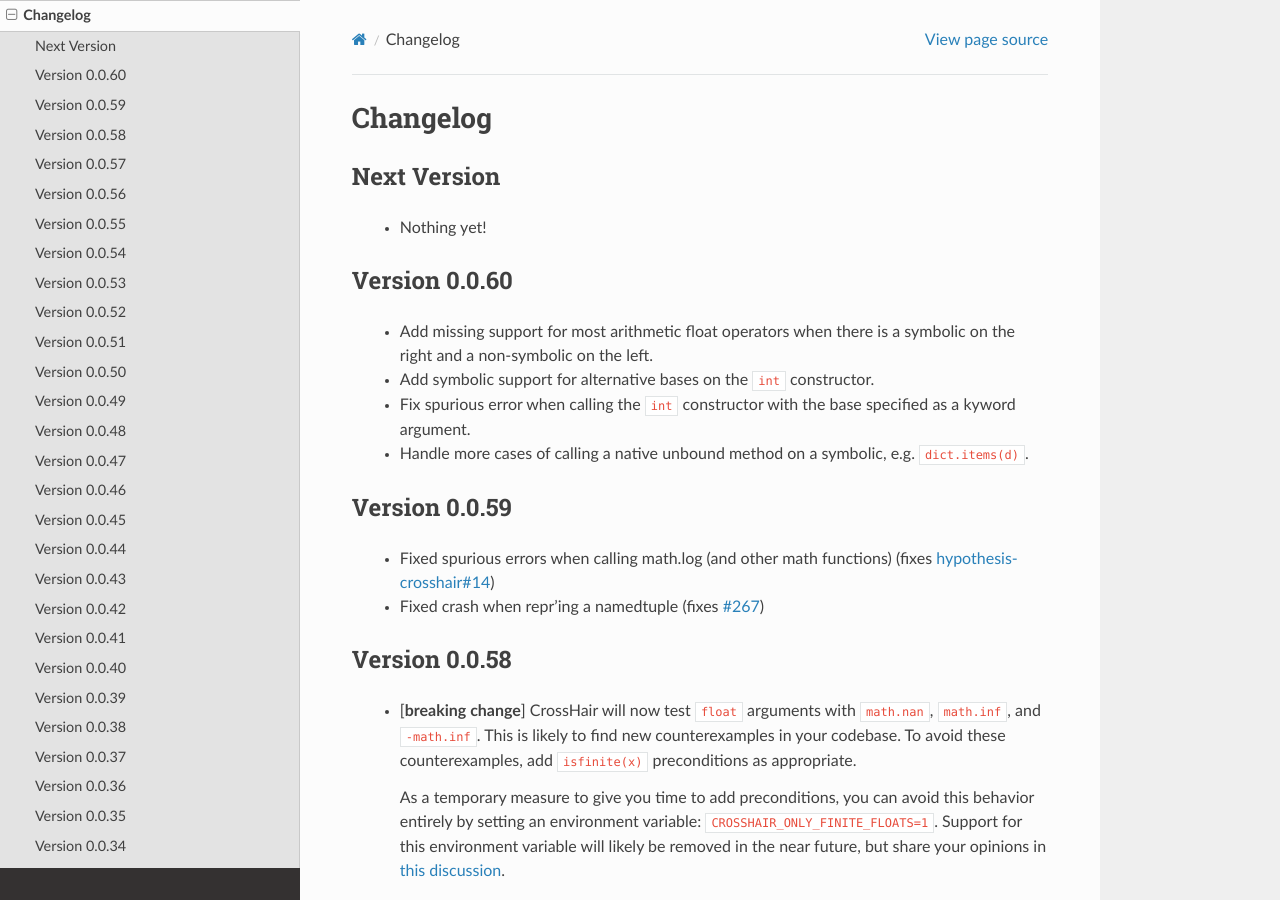
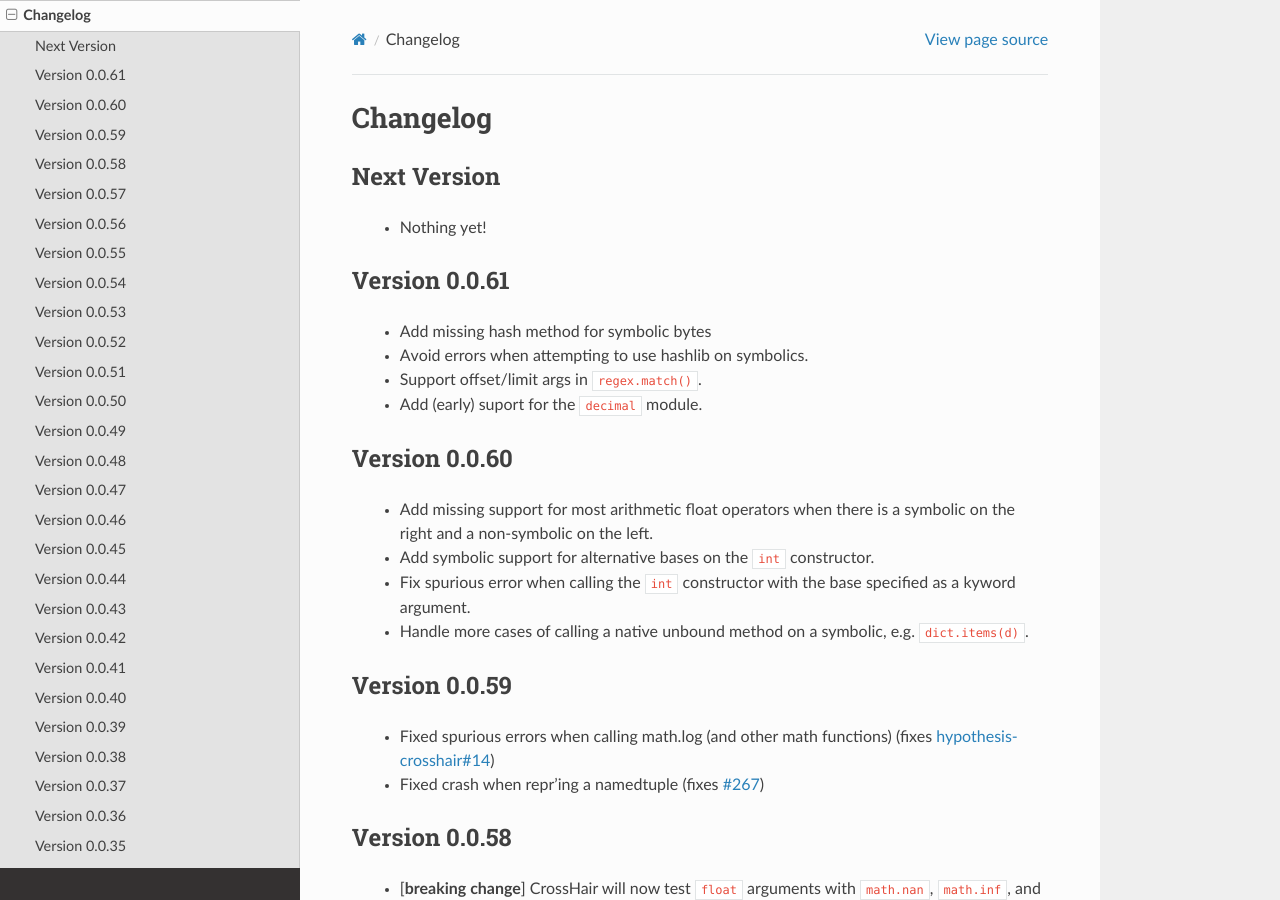
Before and after one commit to pschanely/CrossHair, a Sphinx documentation site: the page built from doc/source/changelog.rst, in a window 1280 px wide and 900 px high. Built offline with Sphinx 7.4.7 and the Read the Docs theme 2.0.0, drawn with Linux system fonts in a browser that asks for light colours; the version number is read from the project's files by our own code.

Commit message:
Update changelog

```diff
--- a/doc/source/changelog.rst
+++ b/doc/source/changelog.rst
@@ -7,6 +7,14 @@
 ------------
 
   * Nothing yet!
+
+
+Version 0.0.61
+--------------
+  * Add missing hash method for symbolic bytes
+  * Avoid errors when attempting to use hashlib on symbolics.
+  * Support offset/limit args in ``regex.match()``.
+  * Add (early) suport for the ``decimal`` module.
 
 
 Version 0.0.60
```
